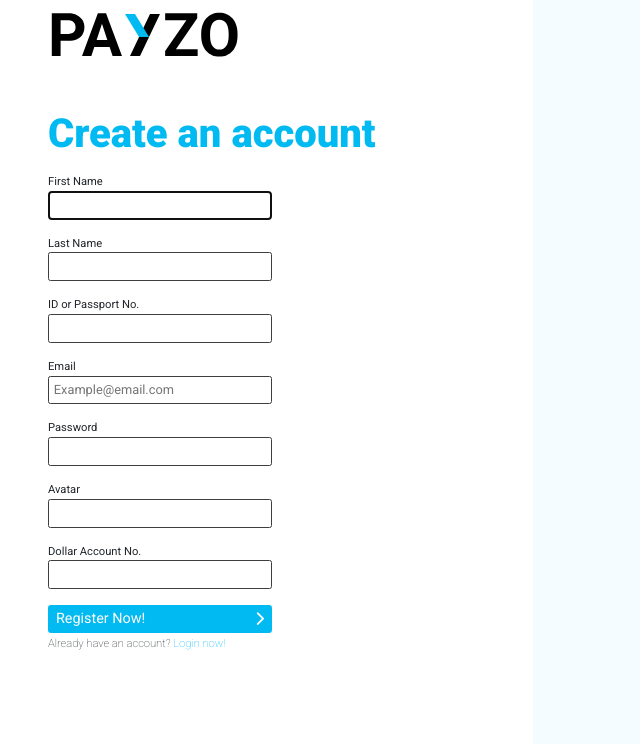
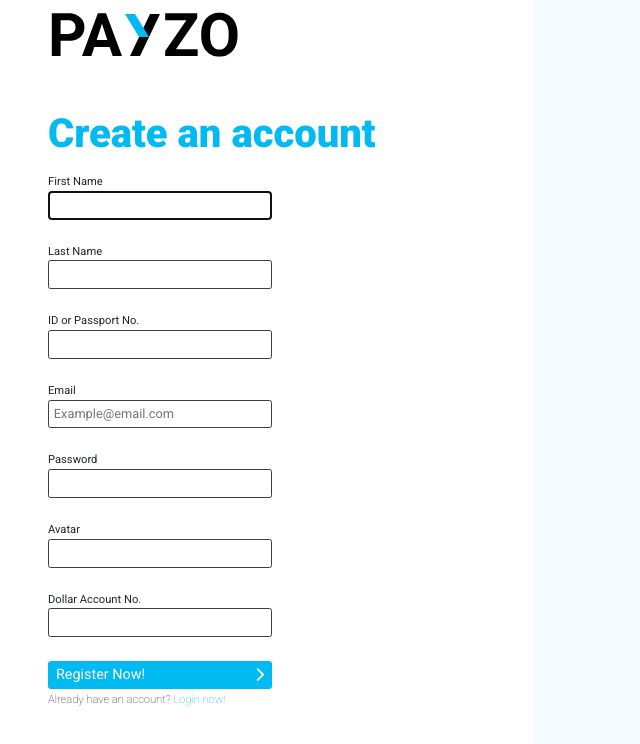
Before and after one commit to rogelioolarte/c17-41-ft-java, a React (Vite) app in the folder front/: page /register in a window 1280 px wide. Shown: the top 744 px of the page, without its empty margins (0-640 px from the left). Built offline with nearby package versions, Linux system fonts and the light colour scheme.

Commit message:
changed context, login, register and config forms

```diff
--- a/front/src/components/pure/forms/configFormik.jsx
+++ b/front/src/components/pure/forms/configFormik.jsx
@@ -1,39 +1,24 @@
 import { useContext } from "react";
 import { useNavigate } from "react-router-dom";
-import { Formik, Field, Form } from "formik";
+import { Formik, Field, Form, ErrorMessage } from "formik";
+import userSchema from "../../../models/user.schema";
 import { UserContext } from "../../../contexts/user.context";
 import { updateUserInfo } from "../../../services/userConfigServices";
-import useString from "../../../hooks/useString";
 import "../../../styles/userConfigStyles.scss";
 
 function ConfigFormik() {
-  const { userInfo, assignUserInfo } = useContext(UserContext);
-
-  const [userId, firstName, lastName, idPassport, email, avatar, account] =
-    userInfo;
+  const { loggedUser, assignUserInfo } = useContext(UserContext);
 
   const navigate = useNavigate();
 
-  const [configFirstName, changeConfigFirstName] = useString(firstName);
-  const [configLastName, changeConfigLastName] = useString(lastName);
-  const [configIdPassport, changeConfigIdPassport] = useString(idPassport);
-  const [configEmail, changeConfigEmail] = useString(email);
-  const [configPassword, changeConfigPassword] = useString("");
-  const [configAvatar, changeConfigAvatar] = useString(avatar);
-  const [configAccount, changeConfigAccount] = useString(account);
-
   const initialValues = {
-    firstName: configFirstName,
-    lastName: configLastName,
-    idPassport: configIdPassport,
-    email: configEmail,
-    password: configPassword,
-    avatar: configAvatar,
-    account: configAccount,
-  };
-
-  const handleChange = (setter) => (evt) => {
-    setter(evt.target.value);
+    firstName: loggedUser.firstName,
+    lastName: loggedUser.lastName,
+    idPassport: loggedUser.idPassport,
+    email: loggedUser.email,
+    password: loggedUser.password,
+    avatar: loggedUser.avatar,
+    account: loggedUser.account,
   };
 
   const navigateToErrorPage = (error) => {
@@ -42,14 +27,14 @@ function ConfigFormik() {
 
   const handleSubmit = async () => {
     const updatedUser = await updateUserInfo(
-      userId,
-      configFirstName,
-      configLastName,
-      configIdPassport,
-      configEmail,
-      configPassword,
-      configAvatar,
-      configAccount,
+      loggedUser.id,
+      loggedUser.firstName,
+      loggedUser.lastName,
+      loggedUser.idPassport,
+      loggedUser.email,
+      loggedUser.password,
+      loggedUser.avatar,
+      loggedUser.account,
       navigateToErrorPage
     );
     if (updatedUser) {
@@ -65,90 +50,116 @@ function ConfigFormik() {
           <h1>User configuration</h1>
         </div>
         <div className="card-body">
-          <Formik initialValues={initialValues} onSubmit={handleSubmit}>
+          <Formik
+            initialValues={initialValues}
+            onSubmit={handleSubmit}
+            validationSchema={userSchema}
+          >
             <Form>
               <div className="config-form">
                 <div className="config-element">
                   <label htmlFor="first-name">First name</label>
                   <Field
-                    value={configFirstName}
-                    onChange={handleChange(changeConfigFirstName)}
                     type="text"
                     id="first-name"
-                    name="first-name"
+                    name="firstName"
                     className="config-field"
+                  />
+                  <ErrorMessage
+                    name="firstName"
+                    component="div"
+                    className="error-message"
                   />
                 </div>
                 <div className="config-element">
                   <label htmlFor="last-name">Last name</label>
                   <Field
-                    value={configLastName}
-                    onChange={handleChange(changeConfigLastName)}
                     type="text"
                     id="last-name"
-                    name="last-name"
+                    name="lastName"
                     className="config-field"
+                  />
+                  <ErrorMessage
+                    name="lastName"
+                    component="div"
+                    className="error-message"
                   />
                 </div>
                 <div className="config-element">
                   <label htmlFor="id-passport">ID or Passport</label>
                   <Field
-                    value={configIdPassport}
-                    onChange={handleChange(changeConfigIdPassport)}
                     type="text"
                     id="id-passport"
-                    name="id-passport"
+                    name="idPassport"
                     className="config-field"
+                  />
+                  <ErrorMessage
+                    name="idPassport"
+                    component="div"
+                    className="error-message"
                   />
                 </div>
                 <div className="config-element">
                   <label htmlFor="account">Account</label>
                   <Field
-                    value={configAccount}
-                    onChange={handleChange(changeConfigAccount)}
                     type="text"
                     id="account"
                     name="account"
                     className="config-field"
                   />
+                  <ErrorMessage
+                    name="account"
+                    component="div"
+                    className="error-message"
+                  />
                 </div>
                 <div className="config-element">
                   <label htmlFor="email">Email</label>
                   <Field
-                    value={configEmail}
-                    onChange={handleChange(changeConfigEmail)}
                     type="text"
                     id="email"
                     name="email"
                     className="config-field"
                   />
+                  <ErrorMessage
+                    name="email"
+                    component="div"
+                    className="error-message"
+                  />
                 </div>
                 <div className="config-element">
                   <label htmlFor="password">Password</label>
                   <Field
-                    value={configPassword}
-                    onChange={handleChange(changeConfigPassword)}
                     type="text"
                     id="password"
                     name="password"
                     className="config-field"
                   />
+                  <ErrorMessage
+                    name="password"
+                    component="div"
+                    className="error-message"
+                  />
                 </div>
                 <div className="config-element">
                   <label htmlFor="avatar">Avatar</label>
                   <Field
-                    value={configAvatar}
-                    onChange={handleChange(changeConfigAvatar)}
                     type="text"
                     id="avatar"
                     name="avatar"
                     className="config-field"
                   />
+                  <ErrorMessage
+                    name="avatar"
+                    component="div"
+                    className="error-message"
+                  />
                 </div>
               </div>
               <div className="card-footer">
                 <button className="config-update-button" type="submit">
-                  Update information <i className="fas fa-chevron-right" />
+                  Update information
+                  <i className="fas fa-chevron-right" />
                 </button>
               </div>
             </Form>
--- a/front/src/components/pure/forms/loginFormik.jsx
+++ b/front/src/components/pure/forms/loginFormik.jsx
@@ -1,30 +1,28 @@
 import { useContext } from "react";
 import { useNavigate } from "react-router-dom";
-import { Formik, Field, Form } from "formik";
+import { Formik, Field, Form, ErrorMessage } from "formik";
 import { Link, NavLink } from "react-router-dom";
 import { UserContext } from "../../../contexts/user.context";
-import useString from "../../../hooks/useString";
+import loginSchema from "../../../models/login.schema";
 import { login } from "../../../services/authService";
 import "../../../styles/loginRegisterForms.scss";
 import Logo from "../../../assets/payzo.svg";
 
 const LoginFormik = () => {
-  const [email, changeEmail] = useString("");
-  const [password, changePassword] = useString("");
   const navigate = useNavigate();
 
   const { assignUserInfo } = useContext(UserContext);
-
-  const handleChange = (setter) => (evt) => {
-    setter(evt.target.value);
-  };
 
   const navigateToErrorPage = (error) => {
     navigate(`/error?message=${encodeURIComponent(error)}`);
   };
 
-  const handleSubmit = async () => {
-    const user = await login(email, password, navigateToErrorPage);
+  const handleSubmit = async (values) => {
+    const user = await login(
+      values.email,
+      values.password,
+      navigateToErrorPage
+    );
     if (user) {
       assignUserInfo(user);
       navigate("/dashboard");
@@ -37,16 +35,15 @@ const LoginFormik = () => {
         <img src={Logo} />
       </Link>
       <Formik
-        initialValues={{ email: email, password: password }}
+        initialValues={{ email: "", password: "" }}
         onSubmit={handleSubmit}
+        validationSchema={loginSchema}
       >
         <Form className="login-register-form">
           <h1 className="login-register-title big-title">Log in to Payzo</h1>
           <div className="login-register-input big-label">
             <label htmlFor="email">Email</label>
             <Field
-              value={email}
-              onChange={handleChange(changeEmail)}
               type="email"
               id="email"
               name="email"
@@ -54,16 +51,24 @@ const LoginFormik = () => {
               className="login-register-field login-field"
               autoFocus
             />
+            <ErrorMessage
+              name="email"
+              component="div"
+              className="error-message"
+            />
           </div>
           <div className="login-register-input big-label">
             <label htmlFor="password">Password</label>
             <Field
-              value={password}
-              onChange={handleChange(changePassword)}
               type="password"
               id="password"
               name="password"
               className="login-register-field login-field"
+            />
+            <ErrorMessage
+              name="password"
+              component="div"
+              className="error-message"
             />
             <p className="navigation-link">
               Forgot your password?{" "}
--- a/front/src/components/pure/forms/registerFormik.jsx
+++ b/front/src/components/pure/forms/registerFormik.jsx
@@ -1,52 +1,40 @@
 import { useContext } from "react";
-import { Formik, Field, Form } from "formik";
+import { Formik, Field, Form, ErrorMessage } from "formik";
 import { Link, NavLink, useNavigate } from "react-router-dom";
 import { UserContext } from "../../../contexts/user.context";
+import userSchema from "../../../models/user.schema";
 import { register } from "../../../services/authService";
-import useString from "../../../hooks/useString";
 import Logo from "../../../assets/payzo.svg";
 import "../../../styles/loginRegisterForms.scss";
 
 const RegisterFormik = () => {
-  const [firstName, changeFirstName] = useString("");
-  const [lastName, changeLastName] = useString("");
-  const [idPassport, changeIdPassport] = useString("");
-  const [email, changeEmail] = useString("");
-  const [password, changePassword] = useString("");
-  const [avatar, changeAvatar] = useString("");
-  const [account, changeAccount] = useString("");
-
   const { assignUserInfo } = useContext(UserContext);
 
   const navigate = useNavigate();
 
   const initialValues = {
-    firstName: firstName,
-    lastName: lastName,
-    idPassport: idPassport,
-    email: email,
-    password: password,
-    avatar: avatar,
-    account: account,
-  };
-
-  const handleChange = (setter) => (evt) => {
-    setter(evt.target.value);
+    firstName: "",
+    lastName: "",
+    idPassport: "",
+    email: "",
+    password: "",
+    avatar: "",
+    account: "",
   };
 
   const navigateToErrorPage = (error) => {
     navigate(`/error?message=${encodeURIComponent(error)}`);
   };
 
-  const handleSubmit = async () => {
+  const handleSubmit = async (values) => {
     const newUser = await register(
-      firstName,
-      lastName,
-      idPassport,
-      email,
-      password,
-      avatar,
-      account,
+      values.firstName,
+      values.lastName,
+      values.idPassport,
+      values.email,
+      values.password,
+      values.avatar,
+      values.account,
       navigateToErrorPage
     );
     if (newUser) {
@@ -62,93 +50,118 @@ const RegisterFormik = () => {
           <img src={Logo} />
         </Link>
       </nav>
-      <Formik initialValues={initialValues} onSubmit={handleSubmit}>
+      <Formik
+        initialValues={initialValues}
+        onSubmit={handleSubmit}
+        validationSchema={userSchema}
+      >
         <Form className="register-form">
           <h1 className="login-register-title">Create an account</h1>
 
           <div className="login-register-input">
             <label htmlFor="first-name">First Name</label>
             <Field
-              value={firstName}
-              onChange={handleChange(changeFirstName)}
               type="text"
               id="first-name"
-              name="first-name"
+              name="firstName"
               className="register-field"
               autoFocus
+            />
+            <ErrorMessage
+              name="firstName"
+              component="div"
+              className="error-message"
             />
           </div>
 
           <div className="login-register-input">
             <label htmlFor="last-name">Last Name</label>
             <Field
-              value={lastName}
-              onChange={handleChange(changeLastName)}
               type="text"
               id="last-name"
-              name="last-name"
+              name="lastName"
               className="register-field"
+            />
+            <ErrorMessage
+              name="lastName"
+              component="div"
+              className="error-message"
             />
           </div>
 
           <div className="login-register-input">
             <label htmlFor="id-passport">ID or Passport No.</label>
             <Field
-              value={idPassport}
-              onChange={handleChange(changeIdPassport)}
               type="text"
               id="id-passport"
-              name="id-passport"
+              name="idPassport"
               className="register-field"
+            />
+            <ErrorMessage
+              name="idPassport"
+              component="div"
+              className="error-message"
             />
           </div>
 
           <div className="login-register-input">
             <label htmlFor="email">Email</label>
             <Field
-              value={email}
-              onChange={handleChange(changeEmail)}
               type="email"
               id="email"
               name="email"
               placeholder="Example@email.com"
               className="register-field"
             />
+            <ErrorMessage
+              name="email"
+              component="div"
+              className="error-message"
+            />
           </div>
 
           <div className="login-register-input">
             <label htmlFor="password">Password</label>
             <Field
-              value={password}
-              onChange={handleChange(changePassword)}
               type="password"
               id="password"
               name="password"
               className="register-field"
+            />
+            <ErrorMessage
+              name="password"
+              component="div"
+              className="error-message"
             />
           </div>
 
           <div className="login-register-input">
             <label htmlFor="avatar">Avatar</label>
             <Field
-              value={account}
-              onChange={handleChange(changeAvatar)}
               type="text"
               id="avatar"
               name="avatar"
               className="register-field"
+            />
+            <ErrorMessage
+              name="avatar"
+              component="div"
+              className="error-message"
             />
           </div>
 
           <div className="login-register-input">
             <label htmlFor="account">Dollar Account No.</label>
             <Field
-              value={account}
-              onChange={handleChange(changeAccount)}
               type="text"
               id="account"
               name="account"
               className="register-field"
+            />
+            <ErrorMessage
+              name="account"
+              component="div"
+              className="error-message"
             />
           </div>
 
--- a/front/src/contexts/user.context.jsx
+++ b/front/src/contexts/user.context.jsx
@@ -1,41 +1,28 @@
 import { createContext } from "react";
+import { User } from "../models/user.class";
 import PropTypes from "prop-types";
-import useString from "../hooks/useString";
 
 const UserContext = createContext();
 
 function UserProvider(props) {
-  //campos de info de usuario
-  const [userId, changeUserId] = useString("");
-  const [firstName, changeFirstName] = useString("");
-  const [lastName, changeLastName] = useString("");
-  const [idPassport, changeIdPassport] = useString("");
-  const [email, changeEmail] = useString("");
-  const [avatar, changeAvatar] = useString("");
-  const [account, changeAccount] = useString("");
+  const loggedUser = new User();
 
   const assignUserInfo = (user) => {
-    changeUserId(user.id);
-    changeFirstName(user.firstName);
-    changeLastName(user.lastName);
-    changeIdPassport(user.idPassport);
-    changeEmail(user.email);
-    changeAvatar(user.avatar);
-    changeAccount(user.account);
+    loggedUser.assignValues(
+      user.id,
+      user.firstName,
+      user.lastName,
+      user.idPassport,
+      user.email,
+      user.avatar,
+      user.account,
+      null,
+      null
+    );
   };
 
-  const userInfo = [
-    userId,
-    firstName,
-    lastName,
-    idPassport,
-    email,
-    avatar,
-    account,
-  ];
-
   return (
-    <UserContext.Provider value={{ userInfo, assignUserInfo }}>
+    <UserContext.Provider value={{ loggedUser, assignUserInfo }}>
       {props.children}
     </UserContext.Provider>
   );
--- a/front/src/models/user.class.js
+++ b/front/src/models/user.class.js
@@ -1,32 +1,55 @@
 export class User {
-    id = null
-    firstName = '';
-    lastName = '';
-    dni = '';
-    email = '';
-    urlAvatar = '';
-    dollarAccount = '';
-    wallet = null;
-    currencyList = null;
+  id;
+  firstName;
+  lastName;
+  idPassport;
+  email;
+  avatar;
+  account;
+  wallet;
+  currencyList;
 
   /**
-     * Create an User
-     * @param {*} name Name of the User
+   * Create a User
+   * @param {*} name first name of the User
    * @param {*} lastName Last Name of the User
-     * @param {*} dni Number of ID
+   * @param {*} idPassport ID or passport number
    * @param {*} email Email of the User
    * @param {*} password Password of the User
-     * @param {*} urlAvatar Url of the image for the avatar
-     * @param {*} dollarAccount Amount of the dollars in the account
+   * @param {*} avatar Url of the image for the avatar
+   * @param {*} account Amount of currency in the account
    */
-    constructor(id, firstName, lastName, dni, email, urlAvatar, dollarAccount, wallet, currencyList){
+
+  constructor() {
+    this.id = "";
+    this.firstName = "";
+    this.lastName = "";
+    this.idPassport = "";
+    this.email = "";
+    this.avatar = "";
+    this.account = "";
+    this.wallet = null;
+    this.currencyList = null;
+  }
+
+  assignValues(
+    id,
+    firstName,
+    lastName,
+    idPassport,
+    email,
+    avatar,
+    account,
+    wallet,
+    currencyList
+  ) {
     this.id = id;
     this.firstName = firstName;
     this.lastName = lastName;
-        this.dni = dni;
+    this.idPassport = idPassport;
     this.email = email;
-        this.urlAvatar = urlAvatar;
-        this.dollarAccount = dollarAccount;
+    this.avatar = avatar;
+    this.account = account;
     this.wallet = wallet;
     this.currencyList = currencyList;
   }
--- /dev/null
+++ b/front/src/models/user.schema.js
@@ -0,0 +1,34 @@
+import * as Yup from "yup";
+
+const userSchema = Yup.object().shape({
+  firstName: Yup.string().required("Please enter your first name"),
+  lastName: Yup.string().required("Please enter your last name"),
+  idPassport: Yup.string()
+    .required("Please give us an ID or Passport number")
+    .test(
+      "valid format",
+      "Format must be that of either an ID or a Passport",
+      (value) => {
+        const dniRegex = /^\d{7,8}$/;
+        const passportRegex = /^P\d{7}$/;
+        return dniRegex.test(value) || passportRegex.test(value);
+      }
+    ),
+  email: Yup.string()
+    .email("Must be a valid email format")
+    .required("Please enter your email"),
+  password: Yup.string()
+    .min(8, "Password too short")
+    .test(
+      "has-uppercase",
+      "Password must contain at least one uppercase letter",
+      (value) => {
+        return /[A-Z]/.test(value);
+      }
+    )
+    .required("Please enter a password"),
+  avatar: Yup.string(),
+  account: Yup.string().required("Please enter your account number"),
+});
+
+export default userSchema;
--- a/front/src/styles/loginRegisterForms.scss
+++ b/front/src/styles/loginRegisterForms.scss
@@ -59,6 +59,10 @@
 
     .login-register-input {
         width: 100%;
+        margin-bottom: 3vh;
+        input {
+                margin-bottom: 0;
+        }
     }
 
     .login-register-field {
@@ -124,6 +128,11 @@
         font-size: 0.9rem;
     }
 
+    .error-message {
+        font-size: 0.8rem;
+        color: red;
+    }
+
 }
 .register-page {
     height: 85vh;
```
Also changed, not shown: front/src/models/login.schema.js (added, +19 -0 lines), front/src/styles/userConfigStyles.scss (+24 -0 lines). Lines whose indentation alone changed are shown as unchanged.
